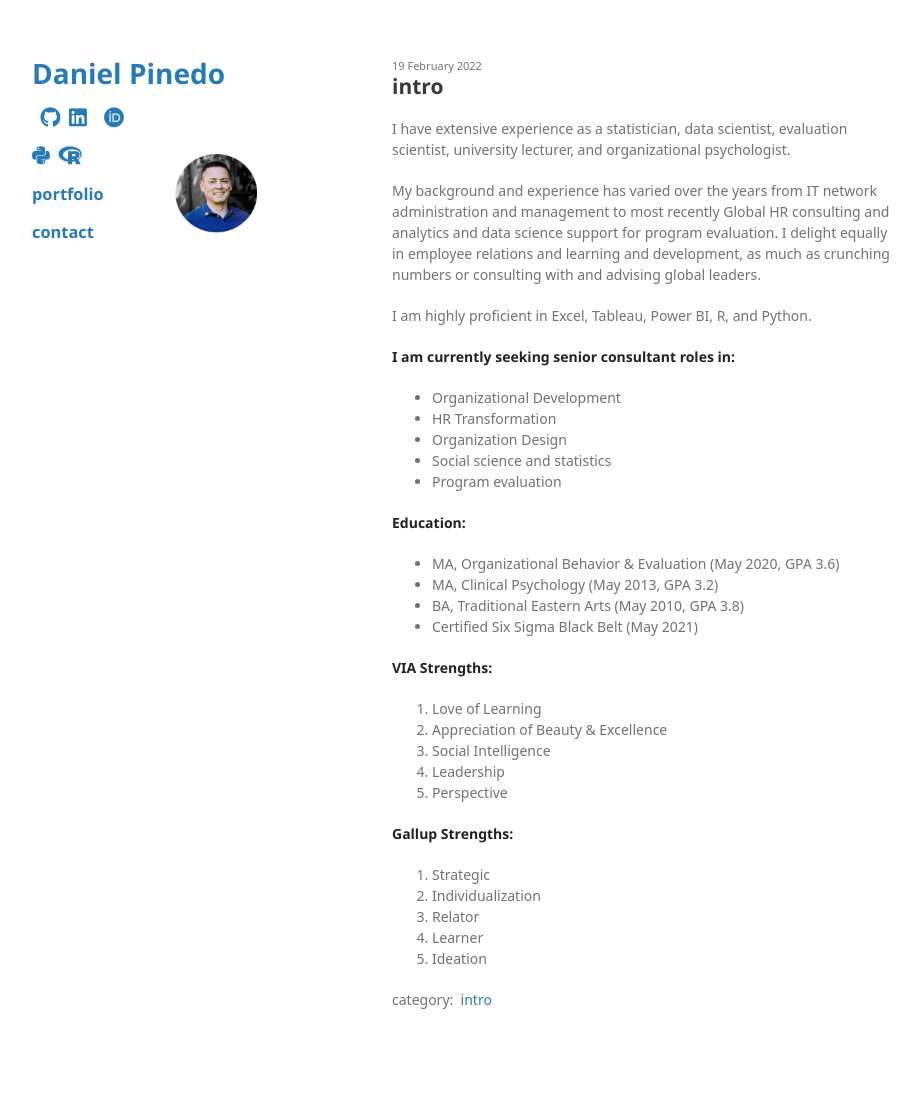
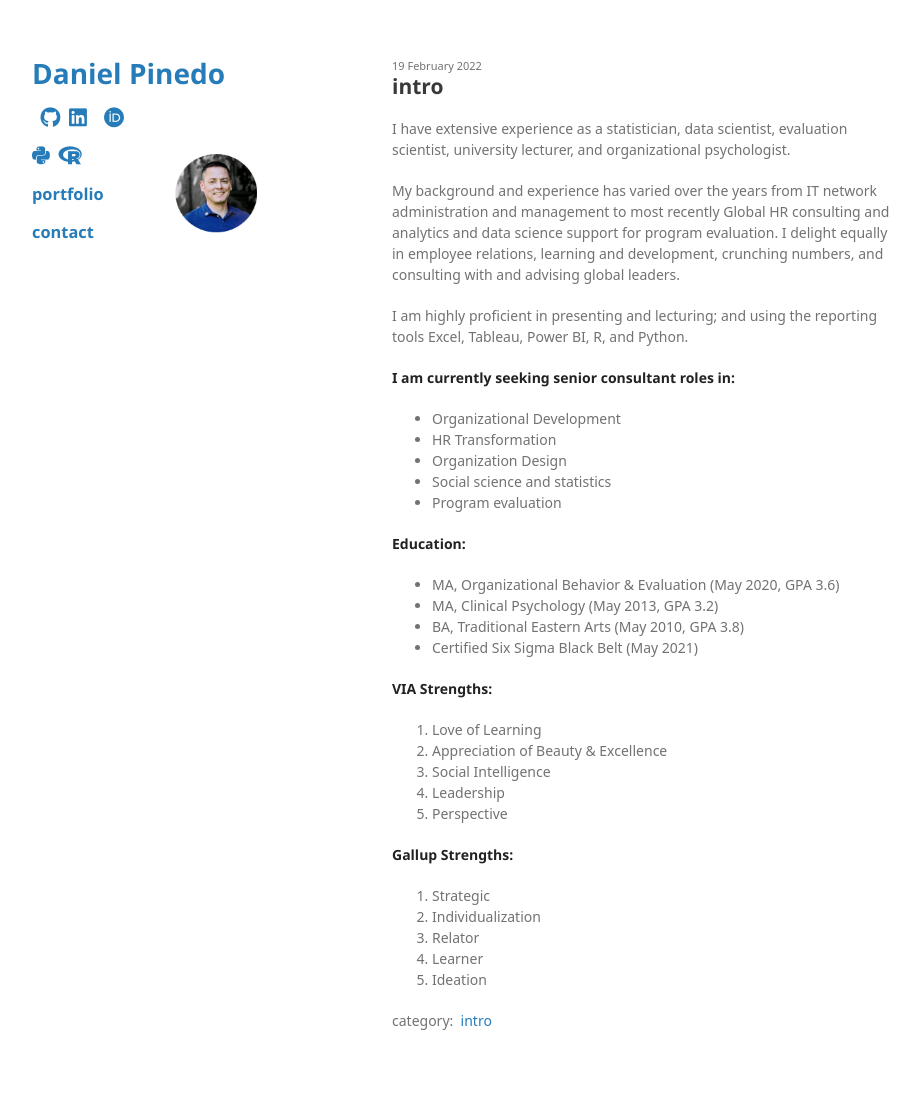
Before and after one commit to odenipinedo/odenipinedo.github.io, a Jekyll site: the page built from _posts/2022-02-19-intro.md, in a window 1280 px wide. Shown: the whole page, without its empty margins (178-1098 px from the left). Built offline with Jekyll 4.4.1, drawn with Linux system fonts in a browser that asks for light colours; nearby versions of some CDN libraries; some web fonts are replaced; a style sheet for code colours, icons or effects is not loaded; the repository's description, which GitHub fills in, is left out; before the commit the page ends 1080 px from its top, so only the background shows below that.

Commit message:
Update 2022-02-19-intro.md

```diff
--- a/_posts/2022-02-19-intro.md
+++ b/_posts/2022-02-19-intro.md
@@ -14,9 +14,9 @@ sitemap:
 
 I have extensive experience as a statistician, data scientist, evaluation scientist, university lecturer, and organizational psychologist.
 
-My background and experience has varied over the years from IT network administration and management to most recently Global HR consulting and analytics and data science support for program evaluation. I delight equally in employee relations and learning and development, as much as crunching numbers or consulting with and advising global leaders.
+My background and experience has varied over the years from IT network administration and management to most recently Global HR consulting and analytics and data science support for program evaluation. I delight equally in employee relations, learning and development, crunching numbers, and consulting with and advising global leaders.
 
-I am highly proficient in Excel, Tableau, Power BI, R, and Python.
+I am highly proficient in presenting and lecturing; and using the reporting tools Excel, Tableau, Power BI, R, and Python.
 
 **I am currently seeking senior consultant roles in:**
 - Organizational Development
```
